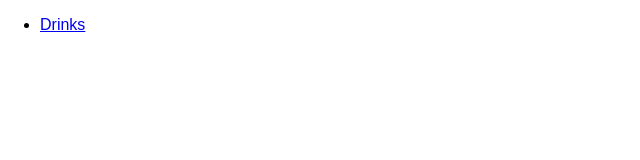
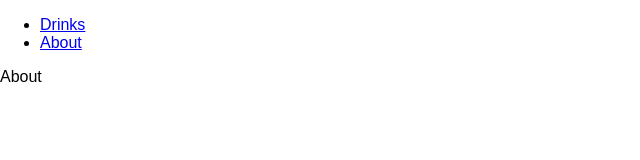
Before and after one commit to davideliason/coffeeLog-react-router-express, a React (Create React App) app in the folder public/client/: page /about in a window 1280 px wide. Shown: the top 160 px of the page, without its empty margins (0-640 px from the left). Built offline with nearby package versions, Linux system fonts and the light colour scheme.

Commit message:
successfully create routing Link to About component

```diff
--- a/public/client/src/Parent.jsx
+++ b/public/client/src/Parent.jsx
@@ -6,6 +6,7 @@ import {
 } from 'react-router-dom'
 
 import App from './App.js';
+import About from './About.jsx';
 
 class Parent extends Component{
 	render(){
@@ -14,8 +15,10 @@ class Parent extends Component{
 					<div>
 						<ul>
 							<li><Link to="/">Drinks</Link></li>
+							<li><Link to="/about">About</Link></li>
 						</ul>
 						<Route exact path="/" component={App} />
+						<Route exact path="/about" component={About} />
 					</div>
 				</Router>
 			);
```
